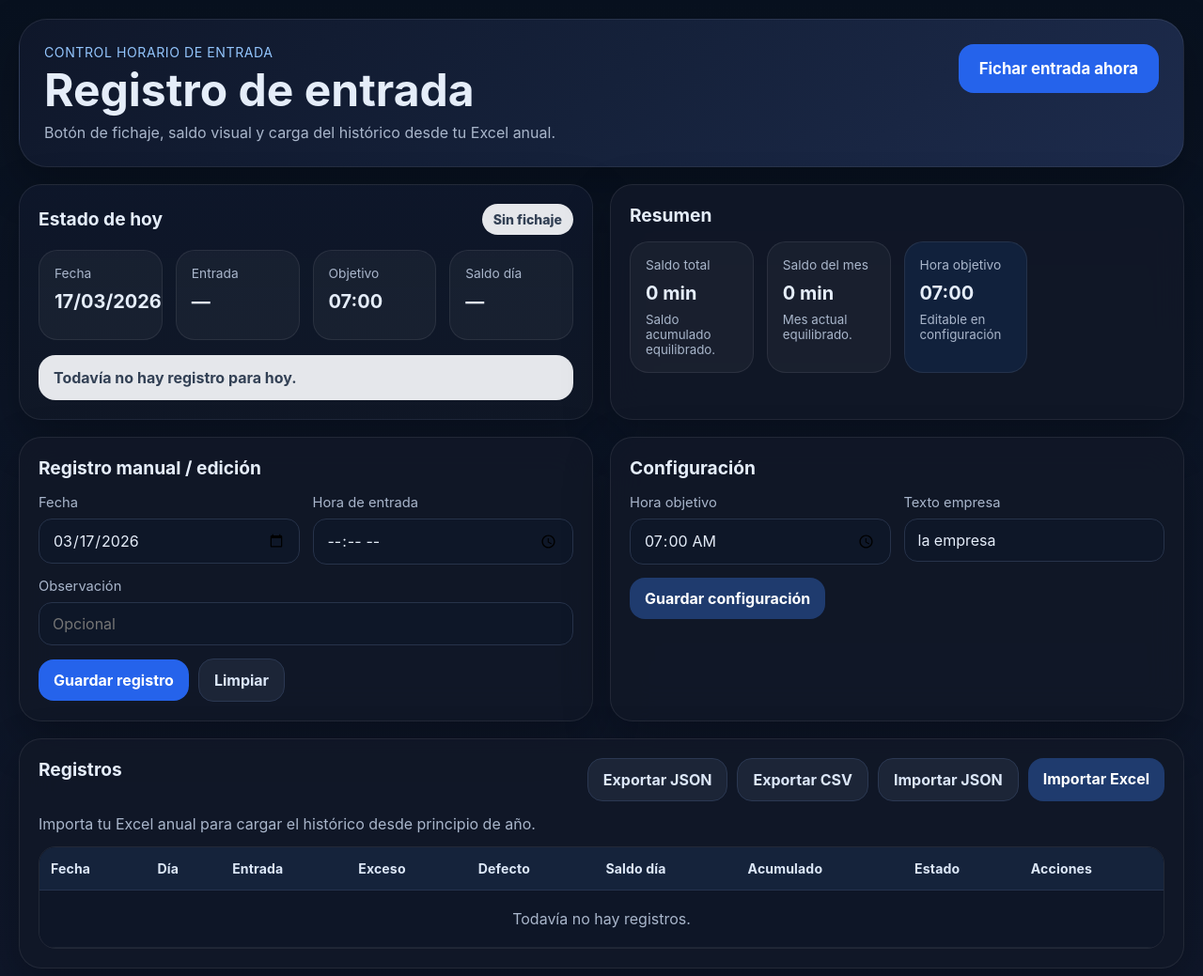
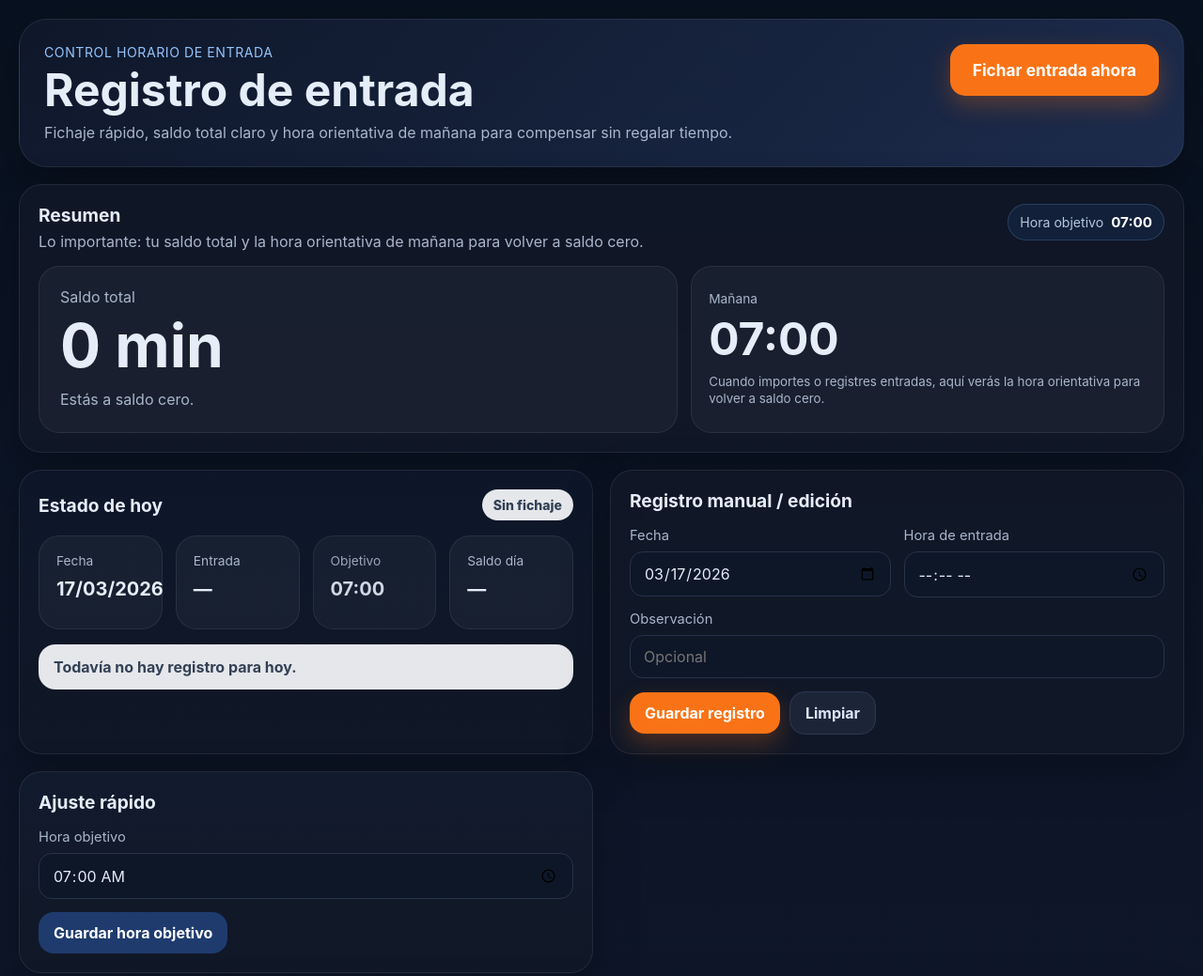
Before and after one commit to juanvazquezfaza/Registro-de-entrada, a plain HTML site: page index.html in a window 1280 px wide. Shown: the top 1039 px of the page at 94% size. Drawn offline with Linux system fonts and the light colour scheme.

Commit message:
Add files via upload

```diff
--- a/app.js
+++ b/app.js
@@ -1,8 +1,7 @@
-const STORAGE_KEY = 'registroEntradaApp.v2';
+const STORAGE_KEY = 'registroEntradaApp.v3';
 const DEFAULT_STATE = {
   config: {
-    targetTime: '07:00',
-    companyName: 'la empresa'
+    targetTime: '07:00'
   },
   records: []
 };
@@ -18,11 +17,11 @@ const els = {
   todayBalance: document.getElementById('todayBalance'),
   todayMessage: document.getElementById('todayMessage'),
   saldoTotalCard: document.getElementById('saldoTotalCard'),
-  saldoMesCard: document.getElementById('saldoMesCard'),
   saldoTotal: document.getElementById('saldoTotal'),
-  saldoMes: document.getElementById('saldoMes'),
   saldoTotalTexto: document.getElementById('saldoTotalTexto'),
-  saldoMesTexto: document.getElementById('saldoMesTexto'),
+  tomorrowCard: document.getElementById('tomorrowCard'),
+  tomorrowTime: document.getElementById('tomorrowTime'),
+  tomorrowText: document.getElementById('tomorrowText'),
   dailyTargetLabel: document.getElementById('dailyTargetLabel'),
   recordForm: document.getElementById('recordForm'),
   editingDate: document.getElementById('editingDate'),
@@ -32,7 +31,6 @@ const els = {
   btnResetForm: document.getElementById('btnResetForm'),
   configForm: document.getElementById('configForm'),
   configTargetTime: document.getElementById('configTargetTime'),
-  configCompanyName: document.getElementById('configCompanyName'),
   btnExportJson: document.getElementById('btnExportJson'),
   btnExportCsv: document.getElementById('btnExportCsv'),
   importJsonInput: document.getElementById('importJsonInput'),
@@ -66,20 +64,24 @@ function seedFormDefaults(){
   const today = getTodayIso();
   els.recordDate.value = today;
   els.configTargetTime.value = state.config.targetTime || '07:00';
-  els.configCompanyName.value = state.config.companyName || 'la empresa';
 }
 
 function loadState(){
   try{
-    const raw = localStorage.getItem(STORAGE_KEY);
+    const raw = localStorage.getItem(STORAGE_KEY) || localStorage.getItem('registroEntradaApp.v2');
     if(!raw) return structuredClone(DEFAULT_STATE);
     const parsed = JSON.parse(raw);
     return {
       config: {
-        targetTime: parsed?.config?.targetTime || '07:00',
-        companyName: parsed?.config?.companyName || 'la empresa'
+        targetTime: parsed?.config?.targetTime || '07:00'
       },
-      records: Array.isArray(parsed?.records) ? parsed.records : []
+      records: Array.isArray(parsed?.records)
+        ? parsed.records.filter(r => r?.date && r?.entry).map(r => ({
+            date: r.date,
+            entry: r.entry,
+            note: r.note || ''
+          }))
+        : []
     };
   }catch{
     return structuredClone(DEFAULT_STATE);
@@ -137,7 +139,6 @@ function resetForm(){
 function handleSaveConfig(event){
   event.preventDefault();
   state.config.targetTime = els.configTargetTime.value || '07:00';
-  state.config.companyName = (els.configCompanyName.value || 'la empresa').trim() || 'la empresa';
   saveState();
   render();
 }
@@ -150,34 +151,54 @@ function render(){
   renderTable(rows);
   els.dailyTargetLabel.textContent = state.config.targetTime;
   els.configTargetTime.value = state.config.targetTime;
-  els.configCompanyName.value = state.config.companyName;
 }
 
 function renderSummary(rows){
   const total = rows.reduce((acc, row) => acc + row.balance, 0);
-  const currentMonth = getTodayIso().slice(0,7);
-  const month = rows.filter(r => r.date.startsWith(currentMonth)).reduce((acc, row) => acc + row.balance, 0);
-
-  setSummaryCard(els.saldoTotalCard, els.saldoTotal, els.saldoTotalTexto, total, true);
-  setSummaryCard(els.saldoMesCard, els.saldoMes, els.saldoMesTexto, month, false);
+  setTotalCard(total);
+  setTomorrowCard(total, state.config.targetTime, rows.length > 0);
 }
 
-function setSummaryCard(card, valueEl, textEl, value, totalMode){
+function setTotalCard(value){
+  const card = els.saldoTotalCard;
   card.classList.remove('positive','negative','neutral');
-  valueEl.textContent = formatMinutes(value);
+  els.saldoTotal.textContent = formatMinutes(value);
+
   if(value > 0){
     card.classList.add('positive');
-    textEl.textContent = totalMode
-      ? `Saldo positivo. Vas a favor de ${state.config.companyName}.`
-      : 'Mes actual en positivo.';
+    els.saldoTotalTexto.textContent = `Vas a favor por ${formatMinutesAbs(value)}.`;
   }else if(value < 0){
     card.classList.add('negative');
-    textEl.textContent = totalMode
-      ? `Debes ${formatMinutesAbs(value)} a ${state.config.companyName}.`
-      : `Este mes debes ${formatMinutesAbs(value)}.`;
+    els.saldoTotalTexto.textContent = `Debes ${formatMinutesAbs(value)}.`;
   }else{
     card.classList.add('neutral');
-    textEl.textContent = totalMode ? 'Saldo acumulado equilibrado.' : 'Mes actual equilibrado.';
+    els.saldoTotalTexto.textContent = 'Estás a saldo cero.';
+  }
+}
+
+function setTomorrowCard(total, targetTime, hasRows){
+  const card = els.tomorrowCard;
+  card.classList.remove('positive','negative','neutral');
+
+  const targetMin = hhmmToMinutes(targetTime);
+  const recommendedMin = normalizeDayMinutes(targetMin + total);
+  els.tomorrowTime.textContent = minutesToHHMM(recommendedMin);
+
+  if(!hasRows){
+    card.classList.add('neutral');
+    els.tomorrowText.textContent = 'Cuando importes o registres entradas, aquí verás la hora orientativa para volver a saldo cero.';
+    return;
+  }
+
+  if(total > 0){
+    card.classList.add('positive');
+    els.tomorrowText.textContent = `Con tu saldo actual, mañana puedes entrar a las ${minutesToHHMM(recommendedMin)} y quedar a saldo cero.`;
+  }else if(total < 0){
+    card.classList.add('negative');
+    els.tomorrowText.textContent = `Con tu saldo actual, mañana deberías entrar a las ${minutesToHHMM(recommendedMin)} para volver a saldo cero.`;
+  }else{
+    card.classList.add('neutral');
+    els.tomorrowText.textContent = `Mañana puedes entrar a tu hora objetivo habitual: ${targetTime}.`;
   }
 }
 
@@ -210,7 +231,7 @@ function renderToday(rows){
     els.todayBadge.className = 'badge negative';
     els.todayBadge.textContent = 'Debes';
     els.todayMessage.className = 'status-banner negative';
-    els.todayMessage.textContent = `Hoy debes ${formatMinutesAbs(row.balance)} a ${state.config.companyName}.`;
+    els.todayMessage.textContent = `Hoy debes ${formatMinutesAbs(row.balance)}.`;
   }else{
     els.todayBadge.className = 'badge neutral';
     els.todayBadge.textContent = 'Justo';
@@ -339,8 +360,7 @@ function importJson(event){
       if(!ok) return;
       state = {
         config: {
-          targetTime: parsed?.config?.targetTime || '07:00',
-          companyName: parsed?.config?.companyName || 'la empresa'
+          targetTime: parsed?.config?.targetTime || '07:00'
         },
         records: parsed.records
           .filter(r => r?.date && r?.entry)
@@ -376,8 +396,7 @@ function importExcel(event){
 
       state = {
         config: {
-          targetTime: result.targetTime || state.config.targetTime || '07:00',
-          companyName: state.config.companyName || 'la empresa'
+          targetTime: result.targetTime || state.config.targetTime || '07:00'
         },
         records: result.records
       };
@@ -507,6 +526,15 @@ function hhmmToMinutes(value){
   const [h,m] = String(value || '00:00').split(':').map(Number);
   return (h || 0) * 60 + (m || 0);
 }
+function minutesToHHMM(totalMinutes){
+  const minutes = normalizeDayMinutes(totalMinutes);
+  const hh = String(Math.floor(minutes / 60)).padStart(2,'0');
+  const mm = String(minutes % 60).padStart(2,'0');
+  return `${hh}:${mm}`;
+}
+function normalizeDayMinutes(totalMinutes){
+  return ((totalMinutes % 1440) + 1440) % 1440;
+}
 function formatMinutes(value){
   const sign = value > 0 ? '+' : value < 0 ? '-' : '';
   return `${sign}${Math.abs(value)} min`;
--- a/index.html
+++ b/index.html
@@ -15,14 +15,38 @@
       <div>
         <p class="eyebrow">Control horario de entrada</p>
         <h1>Registro de entrada</h1>
-        <p class="hero-text">Botón de fichaje, saldo visual y carga del histórico desde tu Excel anual.</p>
+        <p class="hero-text">Fichaje rápido, saldo total claro y hora orientativa de mañana para compensar sin regalar tiempo.</p>
       </div>
       <div class="hero-actions">
-        <button id="btnEntradaAhora" class="btn btn-primary btn-large">Fichar entrada ahora</button>
+        <button id="btnEntradaAhora" class="btn btn-primary btn-large btn-punch">Fichar entrada ahora</button>
       </div>
     </header>
 
     <main class="grid">
+      <section class="panel summary-panel full-width">
+        <div class="panel-head summary-head">
+          <div>
+            <h2>Resumen</h2>
+            <p class="panel-subtext">Lo importante: tu saldo total y la hora orientativa de mañana para volver a saldo cero.</p>
+          </div>
+          <div class="target-chip-wrap">
+            <span class="target-chip">Hora objetivo <strong id="dailyTargetLabel">07:00</strong></span>
+          </div>
+        </div>
+        <div class="summary-grid summary-grid-2">
+          <div id="saldoTotalCard" class="summary-card summary-card-main neutral">
+            <span>Saldo total</span>
+            <strong id="saldoTotal">0 min</strong>
+            <small id="saldoTotalTexto">Sin saldo acumulado todavía</small>
+          </div>
+          <div id="tomorrowCard" class="summary-card summary-card-next neutral">
+            <span>Mañana</span>
+            <strong id="tomorrowTime">07:00</strong>
+            <small id="tomorrowText">Tu hora orientativa aparecerá aquí.</small>
+          </div>
+        </div>
+      </section>
+
       <section class="panel panel-accent">
         <div class="panel-head">
           <h2>Estado de hoy</h2>
@@ -37,7 +61,7 @@
             <span class="mini-label">Entrada</span>
             <strong id="todayEntry">—</strong>
           </div>
-          <div class="mini-card">
+          <div class="mini-card mini-card-soft">
             <span class="mini-label">Objetivo</span>
             <strong id="todayTarget">—</strong>
           </div>
@@ -47,29 +71,6 @@
           </div>
         </div>
         <div id="todayMessage" class="status-banner neutral">Todavía no hay registro para hoy.</div>
-      </section>
-
-      <section class="panel summary-panel">
-        <div class="panel-head">
-          <h2>Resumen</h2>
-        </div>
-        <div class="summary-grid">
-          <div id="saldoTotalCard" class="summary-card neutral">
-            <span>Saldo total</span>
-            <strong id="saldoTotal">0 min</strong>
-            <small id="saldoTotalTexto">Sin saldo acumulado todavía</small>
-          </div>
-          <div id="saldoMesCard" class="summary-card neutral">
-            <span>Saldo del mes</span>
-            <strong id="saldoMes">0 min</strong>
-            <small id="saldoMesTexto">Mes actual</small>
-          </div>
-          <div class="summary-card info">
-            <span>Hora objetivo</span>
-            <strong id="dailyTargetLabel">07:00</strong>
-            <small>Editable en configuración</small>
-          </div>
-        </div>
       </section>
 
       <section class="panel form-panel">
@@ -97,21 +98,17 @@
         </form>
       </section>
 
-      <section class="panel form-panel">
+      <section class="panel form-panel panel-config-light">
         <div class="panel-head">
-          <h2>Configuración</h2>
+          <h2>Ajuste rápido</h2>
         </div>
-        <form id="configForm" class="record-form compact-form">
+        <form id="configForm" class="record-form compact-form single-field-form">
           <label>
             <span>Hora objetivo</span>
             <input type="time" id="configTargetTime" step="60" />
           </label>
-          <label>
-            <span>Texto empresa</span>
-            <input type="text" id="configCompanyName" maxlength="40" placeholder="la empresa" />
-          </label>
           <div class="form-actions full-width">
-            <button type="submit" class="btn btn-secondary">Guardar configuración</button>
+            <button type="submit" class="btn btn-secondary">Guardar hora objetivo</button>
           </div>
         </form>
       </section>
--- a/styles.css
+++ b/styles.css
@@ -5,8 +5,9 @@
   --border:#253047;
   --text:#e5edf9;
   --muted:#a9b6cb;
-  --primary:#2563eb;
-  --primary-2:#1d4ed8;
+  --primary:#f97316;
+  --primary-2:#ea580c;
+  --secondary:#1f3b6e;
   --ok-bg:#dcfce7;
   --ok-text:#166534;
   --warn-bg:#fee2e2;
@@ -29,7 +30,7 @@ button,input{font:inherit}
 }
 .eyebrow{margin:0 0 8px;color:#93c5fd;font-size:.88rem;letter-spacing:.04em;text-transform:uppercase}
 .hero h1{margin:0 0 10px;font-size:clamp(1.9rem,4vw,3rem);line-height:1.02}
-.hero-text{margin:0;color:var(--muted);max-width:720px}
+.hero-text{margin:0;color:var(--muted);max-width:760px}
 .hero-actions{display:flex;align-items:center}
 .grid{display:grid;grid-template-columns:repeat(12,1fr);gap:18px;margin-top:18px}
 .panel{
@@ -37,23 +38,27 @@ button,input{font:inherit}
   border:1px solid rgba(255,255,255,.08);border-radius:var(--radius);padding:20px;box-shadow:var(--shadow)
 }
 .panel-accent{background:linear-gradient(180deg,rgba(14,23,42,.96),rgba(17,24,39,.93))}
-.summary-panel{grid-column:span 6}
+.panel-config-light{background:linear-gradient(180deg,rgba(18,28,46,.92),rgba(17,24,39,.9))}
+.summary-panel{grid-column:1/-1}
 .form-panel{grid-column:span 6}
 .full-width{grid-column:1/-1}
 .panel-head{display:flex;justify-content:space-between;align-items:center;gap:12px;margin-bottom:16px}
 .panel-head h2{margin:0;font-size:1.2rem}
 .panel-head-wrap{align-items:flex-start;flex-wrap:wrap}
+.summary-head{align-items:flex-start}
+.panel-subtext{margin:6px 0 0;color:var(--muted);max-width:760px}
 .btn{
   border:none;border-radius:16px;padding:12px 16px;font-weight:700;cursor:pointer;
-  transition:transform .12s ease,opacity .12s ease,background .12s ease
+  transition:transform .12s ease,opacity .12s ease,background .12s ease,box-shadow .12s ease
 }
 .btn:hover{transform:translateY(-1px)}
 .btn:active{transform:translateY(0)}
-.btn-primary{background:var(--primary);color:#fff}
+.btn-primary{background:var(--primary);color:#fff;box-shadow:0 10px 24px rgba(249,115,22,.28)}
 .btn-primary:hover{background:var(--primary-2)}
-.btn-secondary{background:#1f3b6e;color:#fff}
+.btn-secondary{background:var(--secondary);color:#fff}
 .btn-ghost{background:#1c2537;color:#dbe6f7;border:1px solid #2b3852}
-.btn-large{padding:16px 22px;font-size:1.05rem}
+.btn-large{padding:17px 24px;font-size:1.08rem}
+.btn-punch{min-width:220px}
 .badge{
   display:inline-flex;align-items:center;justify-content:center;padding:8px 12px;border-radius:999px;
   font-weight:800;font-size:.88rem
@@ -64,17 +69,31 @@ button,input{font:inherit}
 .today-grid,.summary-grid{
   display:grid;grid-template-columns:repeat(4,minmax(0,1fr));gap:14px
 }
+.summary-grid-2{grid-template-columns:minmax(320px,1.35fr) minmax(280px,1fr)}
 .mini-card,.summary-card{
   background:rgba(255,255,255,.04);border:1px solid rgba(255,255,255,.08);
-  border-radius:20px;padding:16px;min-height:96px
+  border-radius:22px;padding:18px;min-height:100px
 }
+.mini-card-soft{opacity:.9}
 .mini-label,.summary-card span{display:block;color:var(--muted);font-size:.86rem;margin-bottom:10px}
 .mini-card strong,.summary-card strong{display:block;font-size:1.25rem}
-.summary-card small{display:block;margin-top:8px;color:var(--muted)}
+.summary-card small{display:block;margin-top:10px;color:var(--muted);line-height:1.4}
 .summary-card.positive{background:var(--ok-bg);color:var(--ok-text)}
 .summary-card.negative{background:var(--warn-bg);color:var(--warn-text)}
-.summary-card.positive small,.summary-card.negative small{color:inherit;opacity:.85}
-.summary-card.info{background:#11213c}
+.summary-card.positive small,.summary-card.negative small{color:inherit;opacity:.88}
+.summary-card.neutral{background:rgba(255,255,255,.04)}
+.summary-card-main{padding:22px 22px 24px;min-height:170px}
+.summary-card-main strong{font-size:clamp(2.4rem,5vw,4.1rem);line-height:1;margin-top:4px}
+.summary-card-main span{font-size:1rem}
+.summary-card-main small{font-size:1rem;margin-top:14px}
+.summary-card-next{min-height:170px;display:flex;flex-direction:column;justify-content:center}
+.summary-card-next strong{font-size:clamp(2rem,4vw,3rem);line-height:1.05}
+.target-chip-wrap{display:flex;justify-content:flex-end;align-items:flex-start}
+.target-chip{
+  display:inline-flex;align-items:center;gap:8px;padding:9px 12px;border-radius:999px;
+  background:#12203a;border:1px solid rgba(147,197,253,.18);color:#b8c7de;font-size:.88rem
+}
+.target-chip strong{color:#fff;font-size:.95rem}
 .status-banner{
   margin-top:16px;padding:14px 16px;border-radius:18px;font-weight:700
 }
@@ -90,8 +109,9 @@ button,input{font:inherit}
   width:100%;background:#0e1728;border:1px solid #27334a;color:var(--text);
   border-radius:14px;padding:12px 14px;min-height:46px
 }
-.record-form input:focus{outline:2px solid rgba(37,99,235,.38);border-color:#3b82f6}
+.record-form input:focus{outline:2px solid rgba(249,115,22,.28);border-color:#fb923c}
 .compact-form{grid-template-columns:repeat(2,minmax(0,1fr))}
+.single-field-form{grid-template-columns:1fr}
 .form-actions{display:flex;gap:10px;align-items:center}
 .toolbar{display:flex;flex-wrap:wrap;gap:10px}
 .file-btn{position:relative;overflow:hidden}
@@ -120,18 +140,20 @@ tbody tr:hover{background:rgba(255,255,255,.03)}
   background:#1f2b42;color:#dce7f7
 }
 .btn-table.danger{background:#3b1820;color:#fecaca}
-.full-width{grid-column:1/-1}
 .hidden{display:none !important}
 @media (max-width:980px){
-  .panel,.summary-panel,.form-panel{grid-column:1/-1}
-  .today-grid,.summary-grid,.record-form,.compact-form{grid-template-columns:repeat(2,minmax(0,1fr))}
+  .panel,.form-panel{grid-column:1/-1}
+  .today-grid,.record-form,.compact-form{grid-template-columns:repeat(2,minmax(0,1fr))}
+  .summary-grid-2{grid-template-columns:1fr}
 }
 @media (max-width:680px){
   .app-shell{padding:14px}
   .hero{padding:18px;border-radius:22px;flex-direction:column}
-  .today-grid,.summary-grid,.record-form,.compact-form{grid-template-columns:1fr}
+  .today-grid,.record-form,.compact-form{grid-template-columns:1fr}
   .panel{padding:16px;border-radius:20px}
   .toolbar{width:100%}
   .toolbar .btn,.toolbar .file-btn{width:100%;justify-content:center;text-align:center}
   .btn-large{width:100%}
+  .target-chip-wrap{justify-content:flex-start}
+  .summary-card-main strong{font-size:2.4rem}
 }
--- a/sw.js
+++ b/sw.js
@@ -1,4 +1,4 @@
-const CACHE_NAME = 'registro-entrada-v2-cache-1';
+const CACHE_NAME = 'registro-entrada-v3-cache-1';
 const ASSETS = [
   './',
   './index.html',
```
